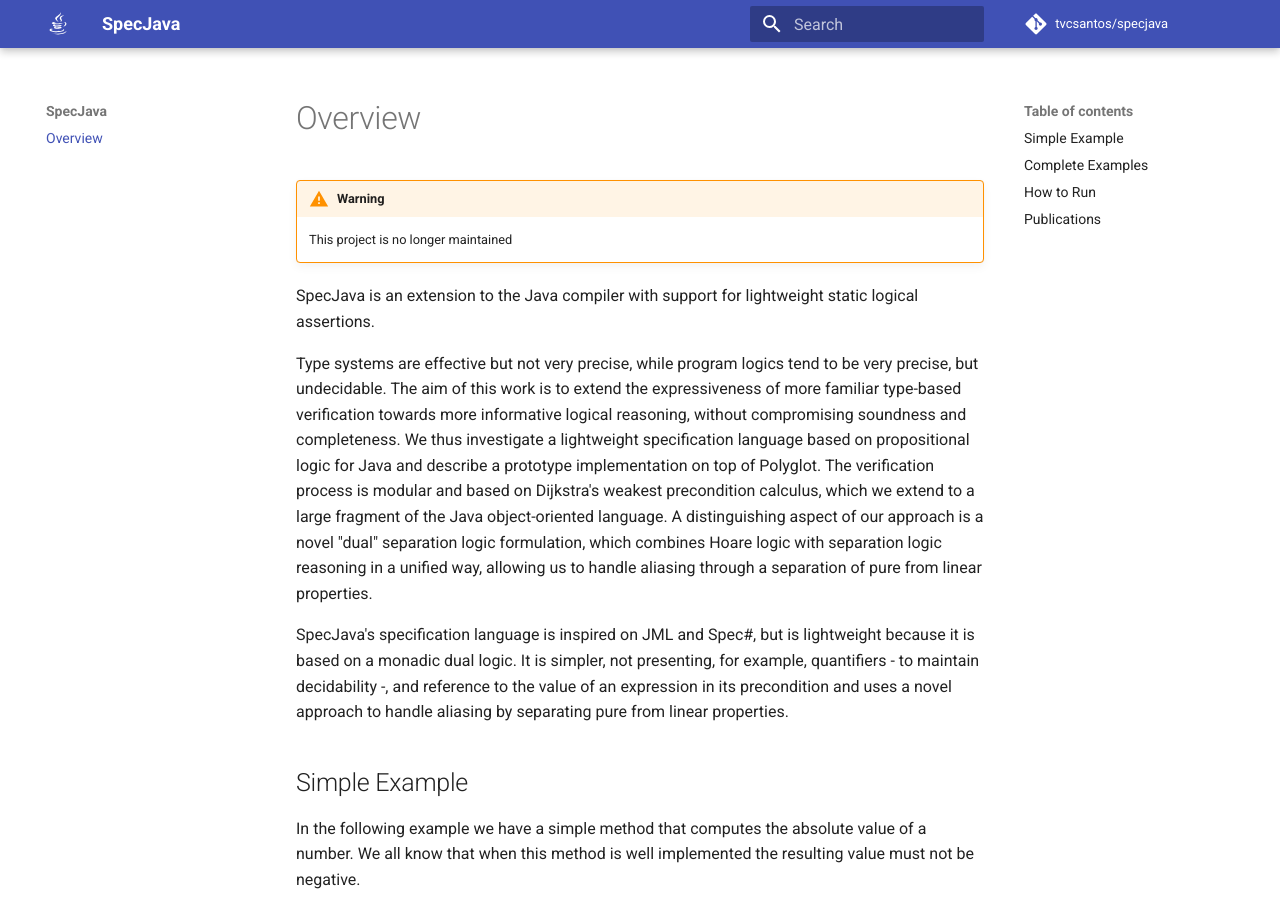
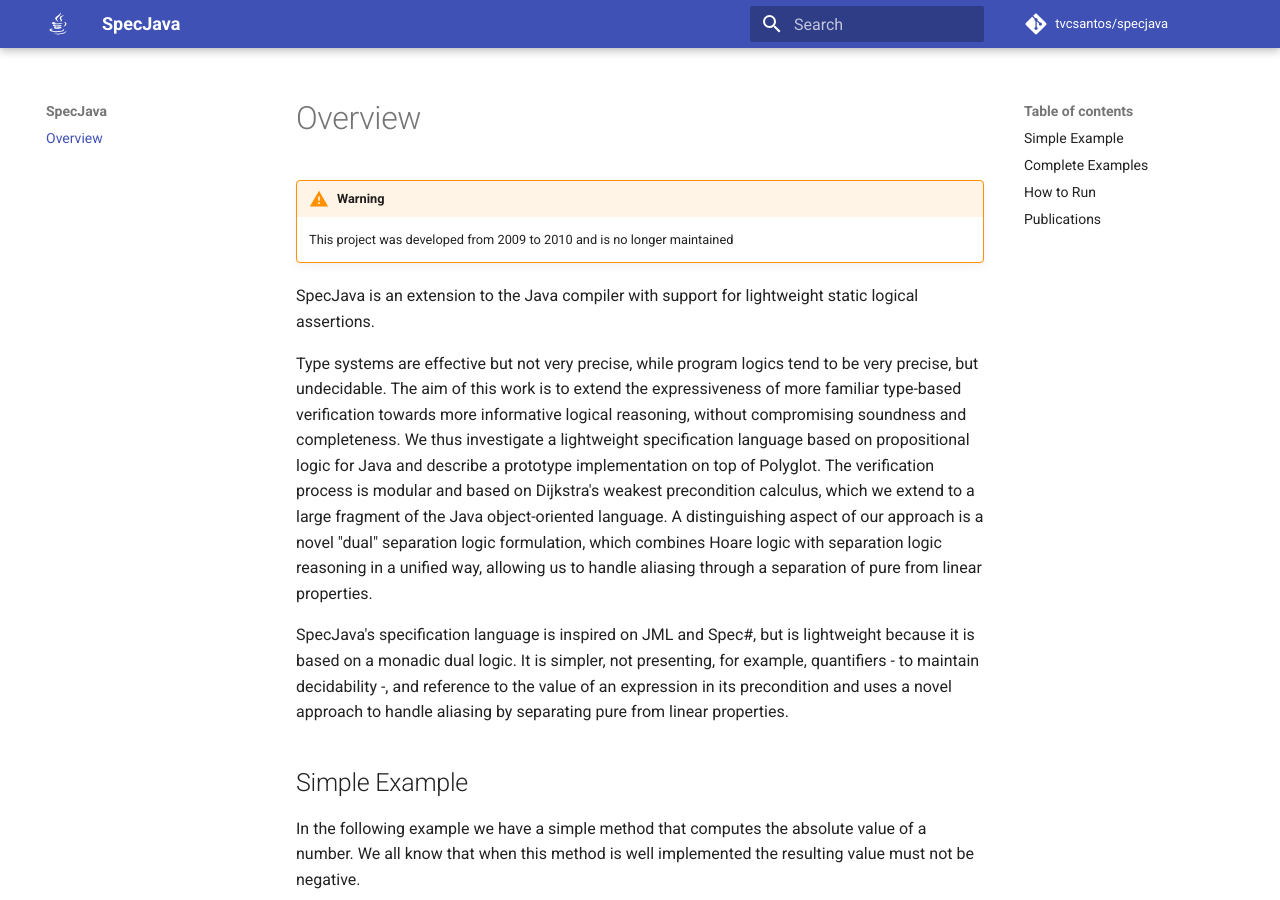
Before and after one commit to tvcsantos/specjava, an MkDocs documentation site: the page built from docs/index.md, in a window 1280 px wide and 900 px high. Built offline with MkDocs 1.6.1 and Material for MkDocs 9.7.7, drawn with Linux system fonts in a browser that asks for light colours; nearby versions of some CDN libraries; comment, search, counter and statistics services are not loaded.

Commit message:
feat: improve warning note

```diff
--- a/docs/index.md
+++ b/docs/index.md
@@ -2,7 +2,7 @@
 
 !!! warning "Warning"
 
-    This project is no longer maintained
+    This project was developed from 2009 to 2010 and is no longer maintained
 
 SpecJava is an extension to the Java compiler with support for lightweight
 static logical assertions.
```
